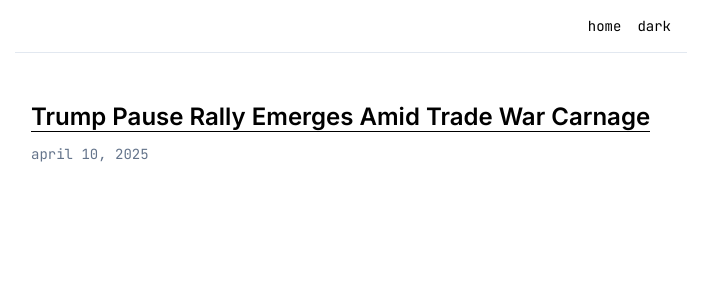
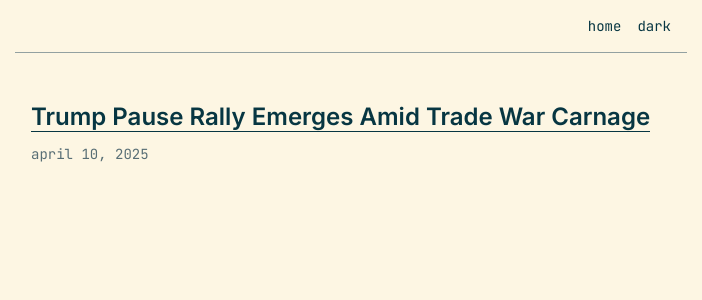
Before and after one commit to abhayjain0x/finance-brief, a Next.js app in the folder new-daily-brief/: page / in a window 1280 px wide. Shown: the top 300 px of the page, without its empty margins (289-991 px from the left). Built offline with nearby package versions, Linux system fonts and the light colour scheme.

Commit message:
Update color scheme to Solarized light and high contrast dark

```diff
--- a/new-daily-brief/src/app/globals.css
+++ b/new-daily-brief/src/app/globals.css
@@ -4,25 +4,27 @@
 
 @layer base {
   :root {
-    --background: #ffffff;
-    --foreground: #000000;
-    --primary: #0f172a;
-    --secondary: #64748b;
-    --muted: #f8fafc;
-    --muted-foreground: #64748b;
-    --border: #e2e8f0;
-    --highlight: rgba(255, 222, 89, 0.6); /* Yellow highlight color */
+    /* Solarized Light colors */
+    --background: #fdf6e3; /* Base3 */
+    --foreground: #073642; /* Base02 */
+    --primary: #268bd2;    /* Blue */
+    --secondary: #2aa198;  /* Cyan */
+    --muted: #eee8d5;      /* Base2 */
+    --muted-foreground: #586e75; /* Base01 */
+    --border: #93a1a1;     /* Base1 */
+    --highlight: rgba(181, 137, 0, 0.4); /* Yellow with transparency */
   }
 
   [data-theme="dark"] {
-    --background: #0f172a;
-    --foreground: #f8fafc;
-    --primary: #cbd5e1;
-    --secondary: #94a3b8;
-    --muted: #1e293b;
-    --muted-foreground: #94a3b8;
-    --border: #334155;
-    --highlight: rgba(255, 222, 89, 0.4); /* Slightly transparent yellow for dark mode */
+    /* High Contrast Dark colors */
+    --background: #000000; /* Pure black */
+    --foreground: #ffffff; /* Pure white */
+    --primary: #56b6c2;    /* Bright cyan */
+    --secondary: #61afef;  /* Bright blue */
+    --muted: #1a1a1a;      /* Very dark gray */
+    --muted-foreground: #b3b3b3; /* Light gray */
+    --border: #4d4d4d;     /* Medium gray */
+    --highlight: rgba(255, 222, 89, 0.4); /* Yellow with transparency */
   }
 
   /* Text selection style */
```
